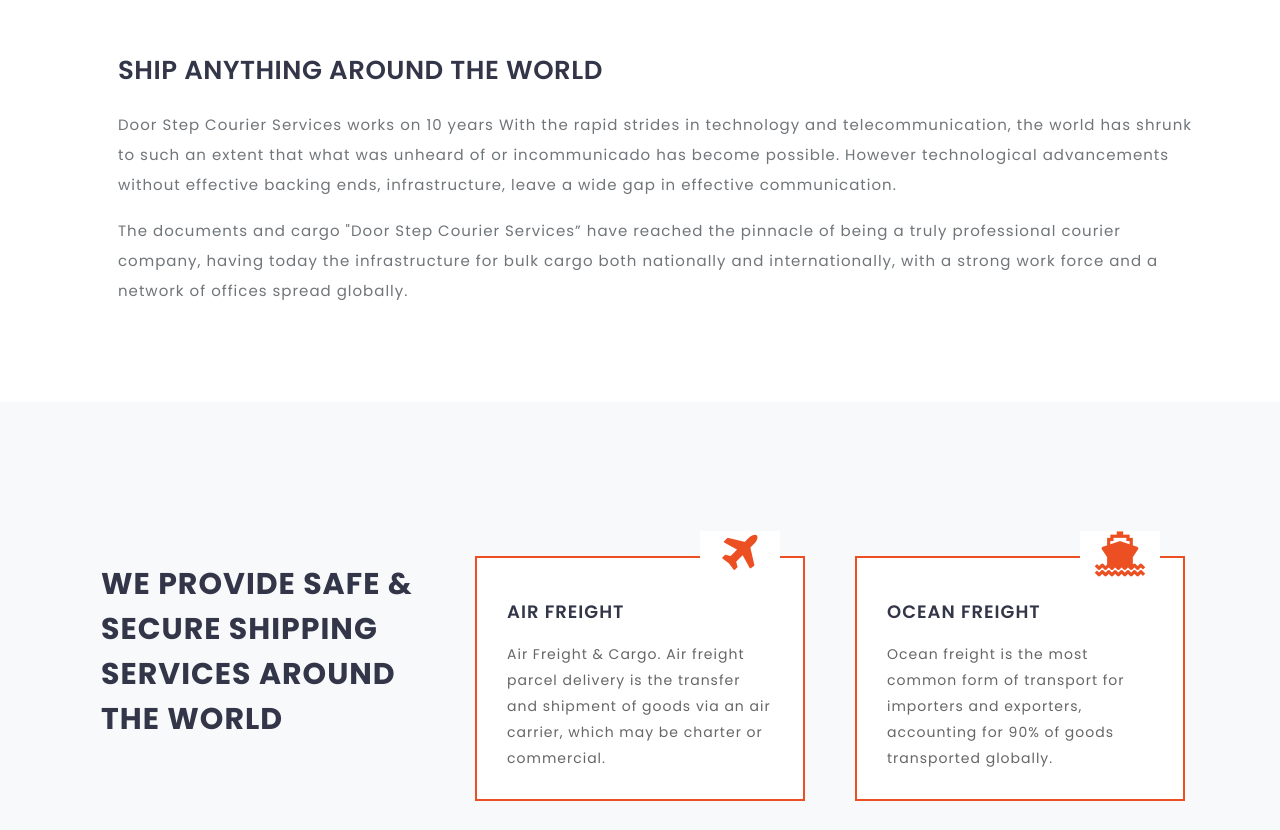
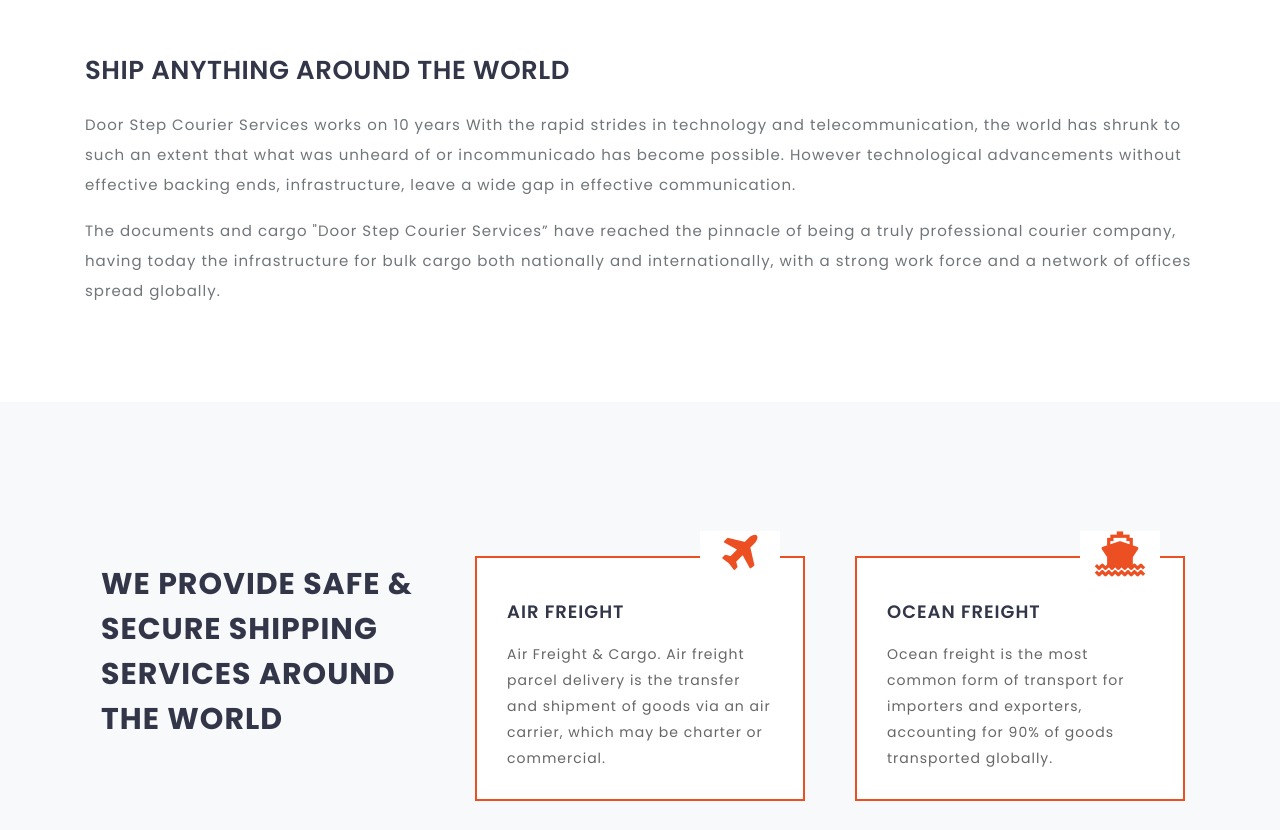
Before and after one commit to siva1097/DS_Logistics, a plain HTML site: page index.html in a window 1280 px wide. Shown: the part 1325-2155 px from the top of the page. Drawn offline with Linux system fonts and the light colour scheme.

Commit message:
Update index.html

```diff
--- a/index.html
+++ b/index.html
@@ -157,8 +157,7 @@ Smartphone Compatible web template, free webdesigns for Nokia, Samsung, LG, Sony
 <section class="about py-5" id="how">
 	<div class="container py-lg-5">
 		<div class="row about-grids">
-
-			<div class="col-lg-12 grid1 mt-lg-0 mt-4 pl-lg-5">
+			<div class="col-lg-12">
 				<h3 class="my-lg-4 mb-2">Ship Anything Around the World</h3>
 				<p class="mt-3">Door Step Courier Services works on 10 years With the rapid strides in technology and telecommunication, the world has shrunk to such an extent that what was unheard of or incommunicado has become possible. However technological advancements without effective backing ends, infrastructure, leave a wide gap in effective communication. </p>
 				<p class="mt-3">The documents and cargo "Door Step Courier Services” have reached the pinnacle of being a truly professional courier company, having today the infrastructure for bulk cargo both nationally and internationally, with a strong work force and a network of offices spread globally.</p>
```
